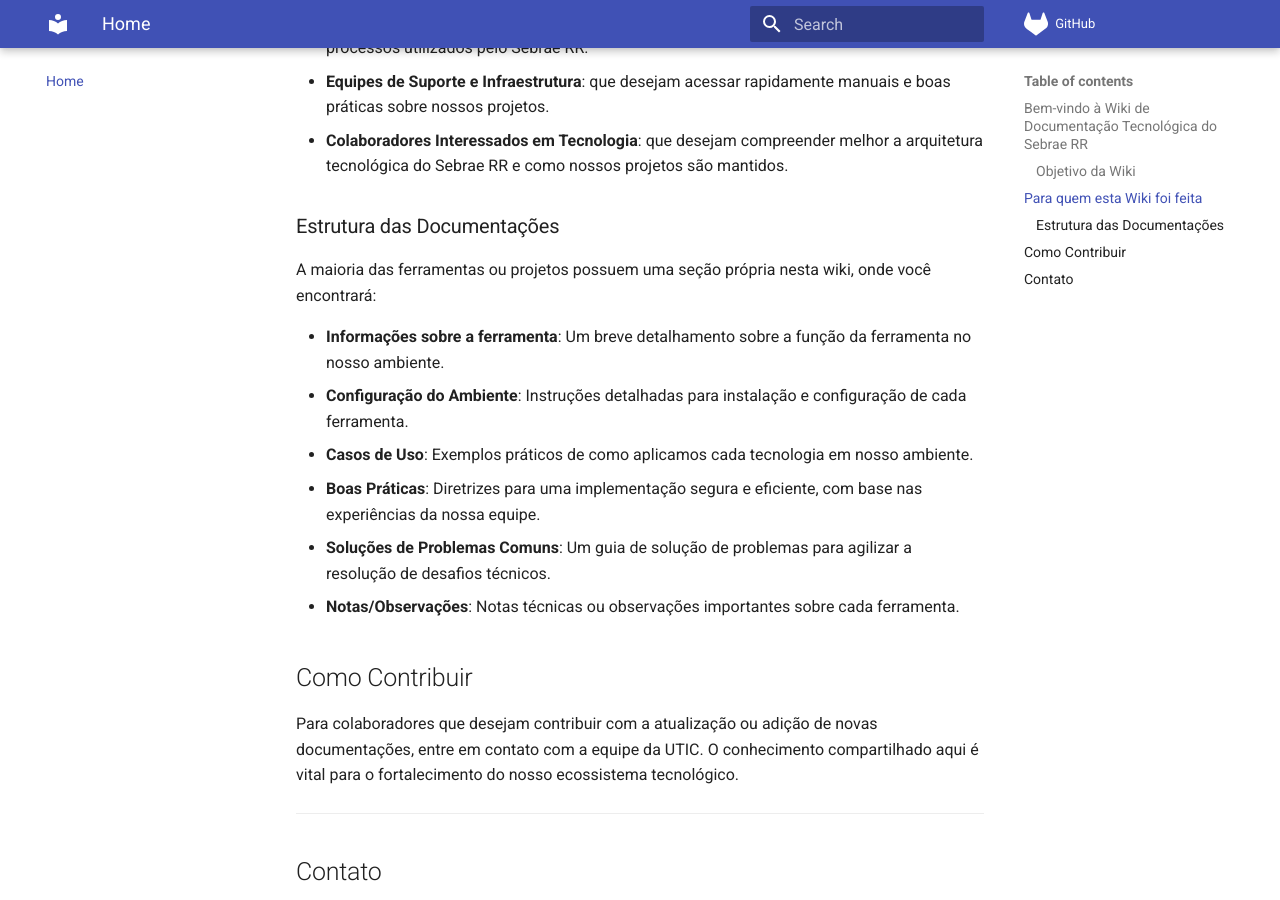
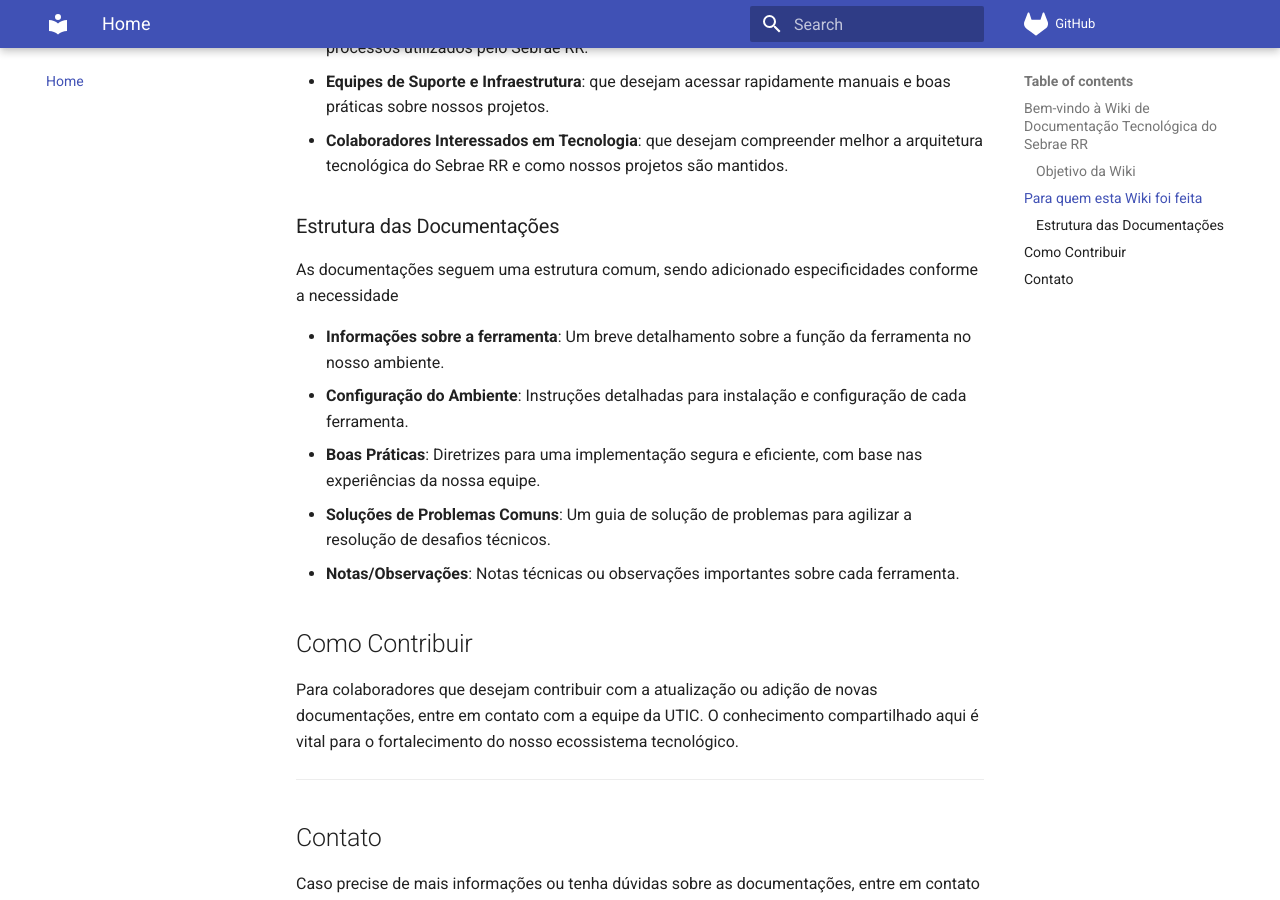
Before and after one commit to rodrigolacan/sebrae-docs, an MkDocs documentation site: the page built from docs/index.md, in a window 1280 px wide and 900 px high, scrolled down 1376 px. Built offline with MkDocs 1.6.1 and Material for MkDocs 9.7.7, drawn with Linux system fonts in a browser that asks for light colours.

Commit message:
feat: mudando a estrutura comum da documentação

```diff
--- a/docs/index.md
+++ b/docs/index.md
@@ -23,11 +23,10 @@ Este site é ideal para:
 
 ### Estrutura das Documentações
 
-A maioria das ferramentas ou projetos possuem uma seção própria nesta wiki, onde você encontrará:
+As documentações seguem uma estrutura comum, sendo adicionado especificidades conforme a necessidade
 
 - **Informações sobre a ferramenta**: Um breve detalhamento sobre a função da ferramenta no nosso ambiente.
 - **Configuração do Ambiente**: Instruções detalhadas para instalação e configuração de cada ferramenta.
-- **Casos de Uso**: Exemplos práticos de como aplicamos cada tecnologia em nosso ambiente.
 - **Boas Práticas**: Diretrizes para uma implementação segura e eficiente, com base nas experiências da nossa equipe.
 - **Soluções de Problemas Comuns**: Um guia de solução de problemas para agilizar a resolução de desafios técnicos.
 - **Notas/Observações**: Notas técnicas ou observações importantes sobre cada ferramenta.
```
